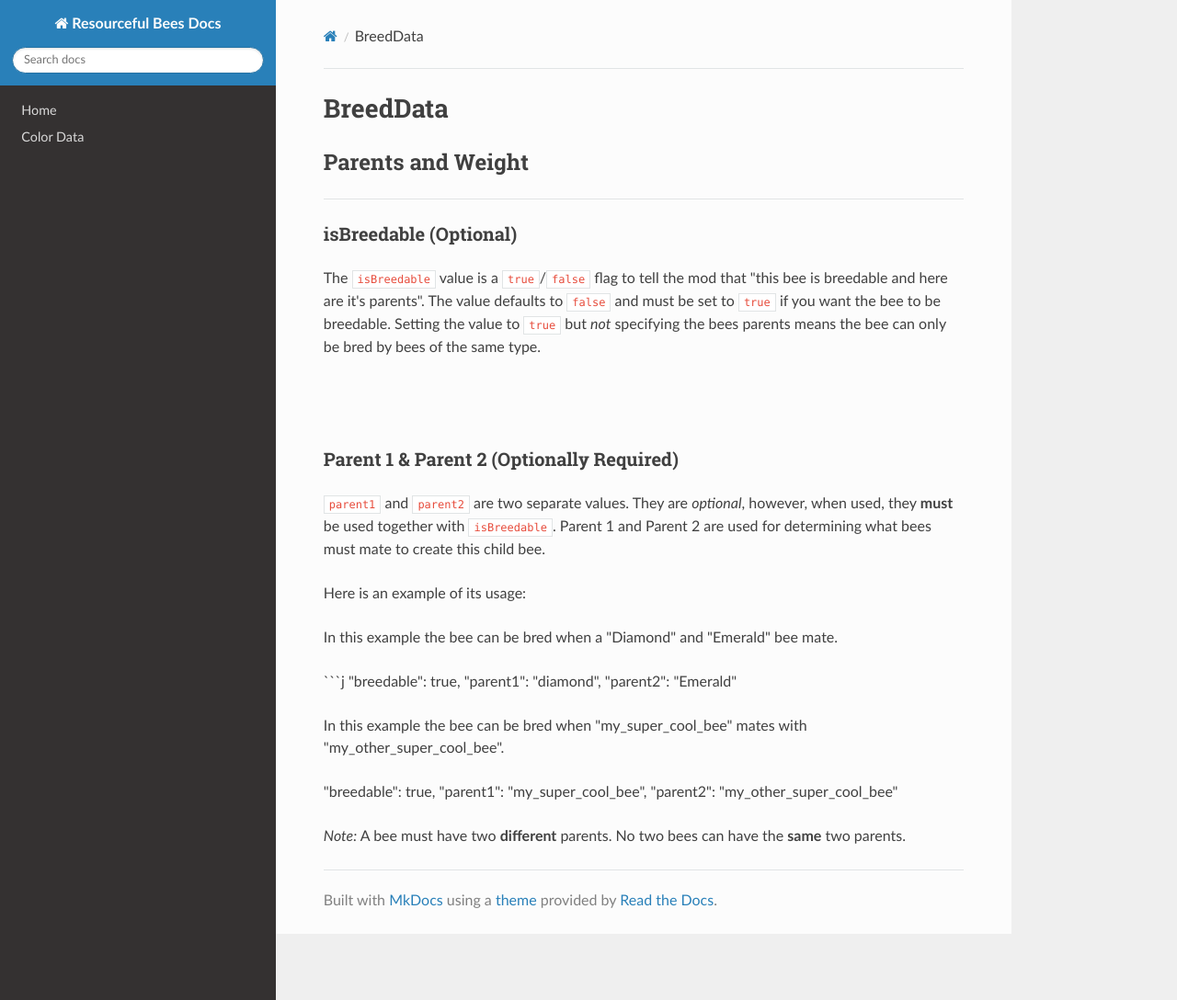
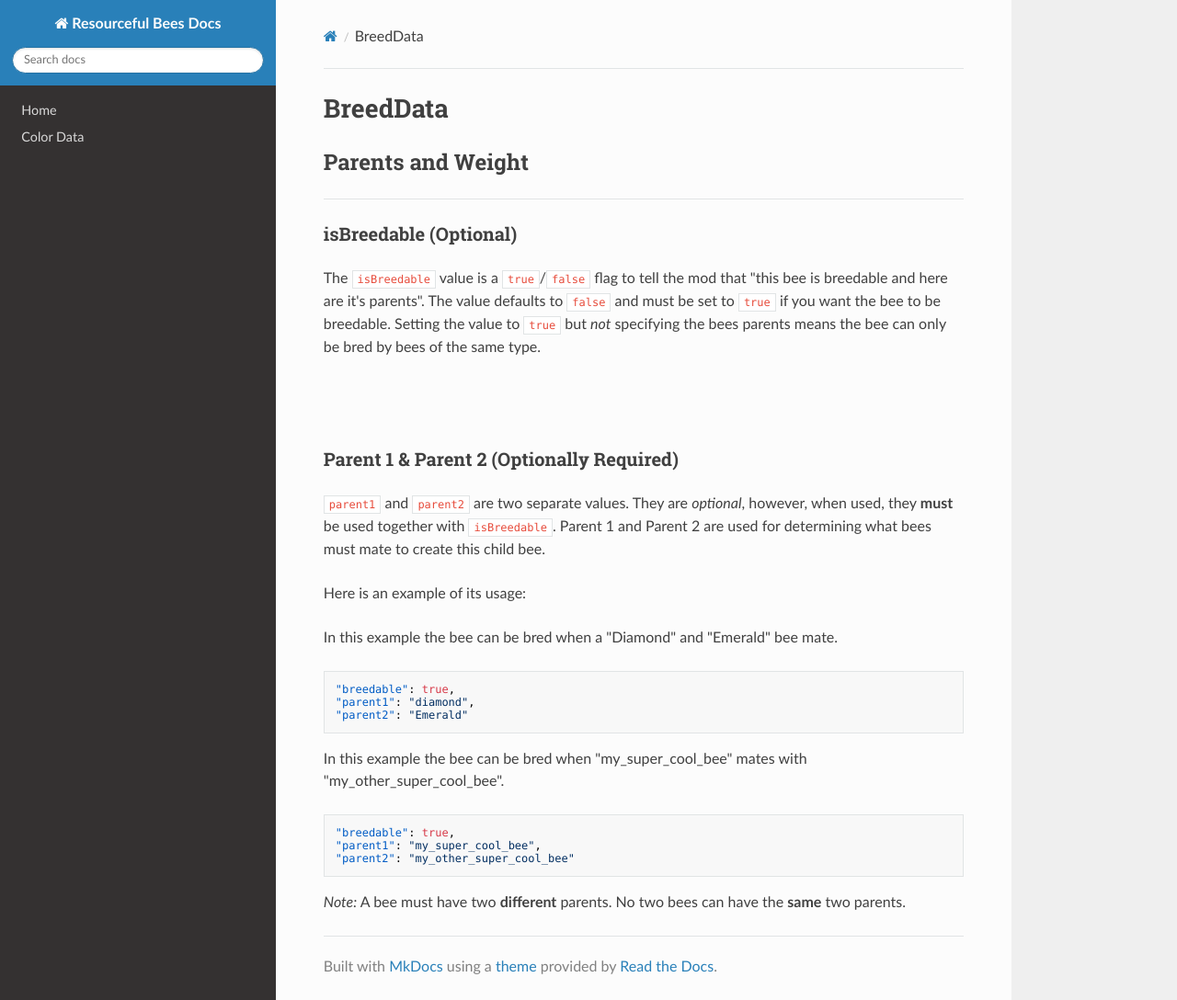
Before and after one commit to Team-Resourceful/ResourcefulBeesDocs, an MkDocs documentation site: the page built from docs/bee_data/breed_data.md, in a window 1280 px wide and 1088 px high. Shown: the whole window at 92% size. Built offline with MkDocs 1.6.1, drawn with Linux system fonts in a browser that asks for light colours; nearby versions of some CDN libraries.

Commit message:
docs/bee_data/breed_data.md updated from https://stackedit.io/

````diff
--- a/docs/bee_data/breed_data.md
+++ b/docs/bee_data/breed_data.md
@@ -19,23 +19,22 @@ Here is an example of its usage:
 
 In this example the bee can be bred when a "Diamond" and "Emerald" bee mate.
 
-```j
+```json
 "breedable": true,
 "parent1": "diamond",
 "parent2": "Emerald"
-
+```
 
 
 In this example the bee can be bred when "my_super_cool_bee" mates with "my_other_super_cool_bee".
-
+```json
 "breedable": true,
 "parent1": "my_super_cool_bee",
 "parent2": "my_other_super_cool_bee"
-
-
+```
 
 _Note:_  A bee must have two  **different**  parents. No two bees can have the  **same**  two parents.
 <!--stackedit_data:
-eyJoaXN0b3J5IjpbMzQ3MzY4MjM0LC0xMTEzOTc4ODEwLDEwNz
-gwNTA1MiwtNzUzOTE3MzAxLDgxMDAxNzcxOV19
+eyJoaXN0b3J5IjpbMTk4NzkyNDAwNCwtMTExMzk3ODgxMCwxMD
+c4MDUwNTIsLTc1MzkxNzMwMSw4MTAwMTc3MTldfQ==
 -->
````
